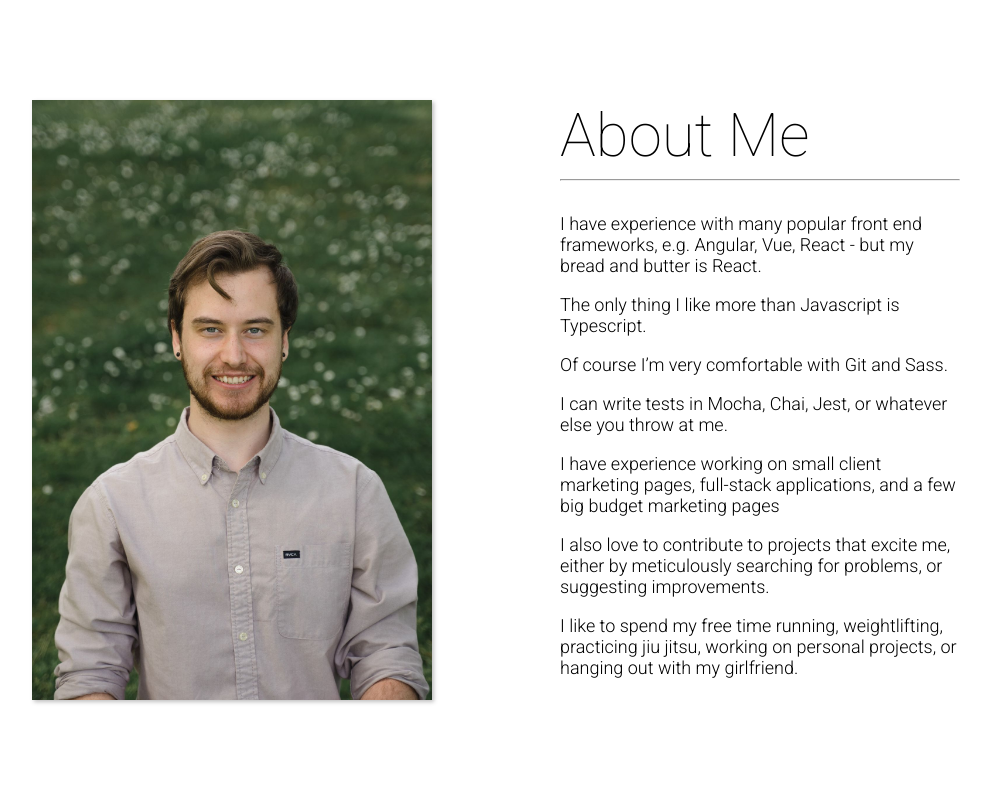
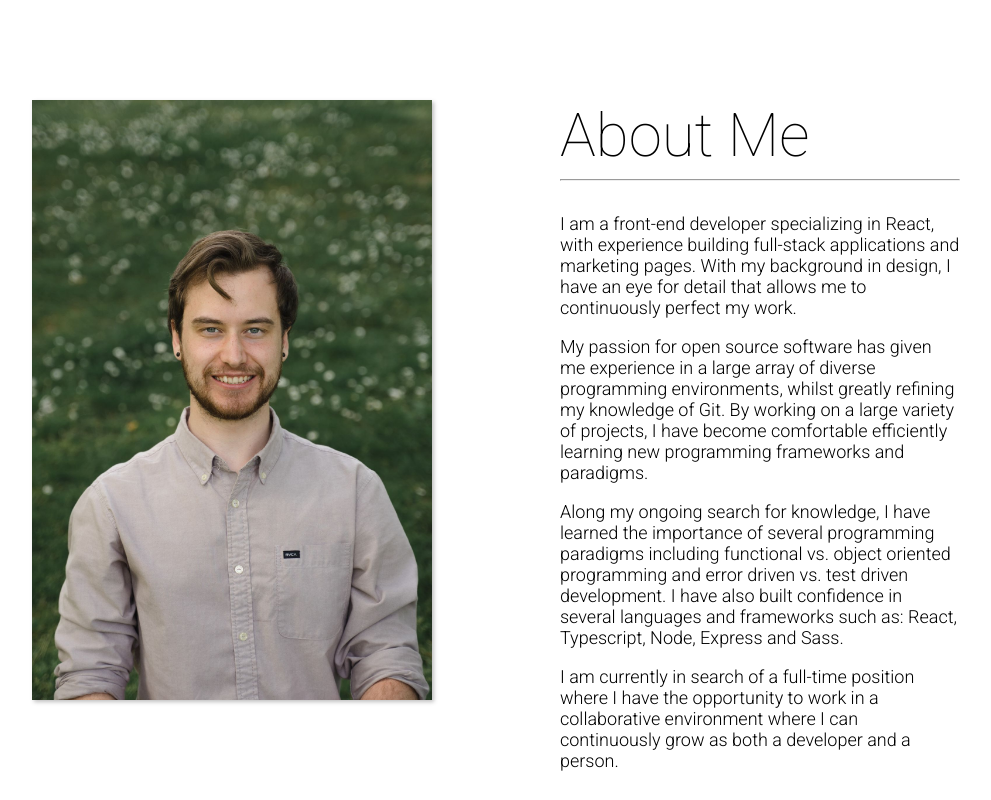
Before and after one commit to KadenZipfel/portfolio-v7, a React (Create React App) app: page / in a window 1280 px wide. Shown: the part 5927-6727 px from the top of the page, without its empty margins (144-1135 px from the left). Built offline with nearby package versions, Linux system fonts and the light colour scheme.

Commit message:
Update about me

```diff
--- a/src/components/About.tsx
+++ b/src/components/About.tsx
@@ -16,34 +16,30 @@ class About extends Component {
           </h2>
           <hr className="about__hr" />
           <p className="about__paragraph">
-            I have experience with many popular front end frameworks,
-            e.g. Angular, Vue, React - but my bread and butter is
-            React.
+            I am a front-end developer specializing in React, with
+            experience building full-stack applications and marketing
+            pages. With my background in design, I have an eye for
+            detail that allows me to continuously perfect my work.
           </p>
           <p className="about__paragraph">
-            The only thing I like more than Javascript is Typescript.
+            My passion for open source software has given me experience
+            in a large array of diverse programming environments, whilst
+            greatly refining my knowledge of Git. By working on a large
+            variety of projects, I have become comfortable efficiently
+            learning new programming frameworks and paradigms.
           </p>
           <p className="about__paragraph">
-            Of course I’m very comfortable with Git and Sass.
+            Along my ongoing search for knowledge, I have learned the
+            importance of several programming paradigms including
+            functional vs. object oriented programming and error
+            driven vs. test driven development. I have also built
+            confidence in several languages and frameworks such as:
+            React, Typescript, Node, Express and Sass.
           </p>
           <p className="about__paragraph">
-            I can write tests in Mocha, Chai, Jest, or whatever else
-            you throw at me.
-          </p>
-          <p className="about__paragraph">
-            I have experience working on small client marketing
-            pages, full-stack applications, and a few big budget
-            marketing pages
-          </p>
-          <p className="about__paragraph">
-            I also love to contribute to projects that excite me,
-            either by meticulously searching for problems, or
-            suggesting improvements.
-          </p>
-          <p className="about__paragraph">
-            I like to spend my free time running, weightlifting,
-            practicing jiu jitsu, working on personal projects, or
-            hanging out with my girlfriend.
+            I am currently in search of a full-time position where I
+            have the opportunity to work in a collaborative environment
+            where I can continuously grow as both a developer and a person.
           </p>
         </div>
       </section>
```
